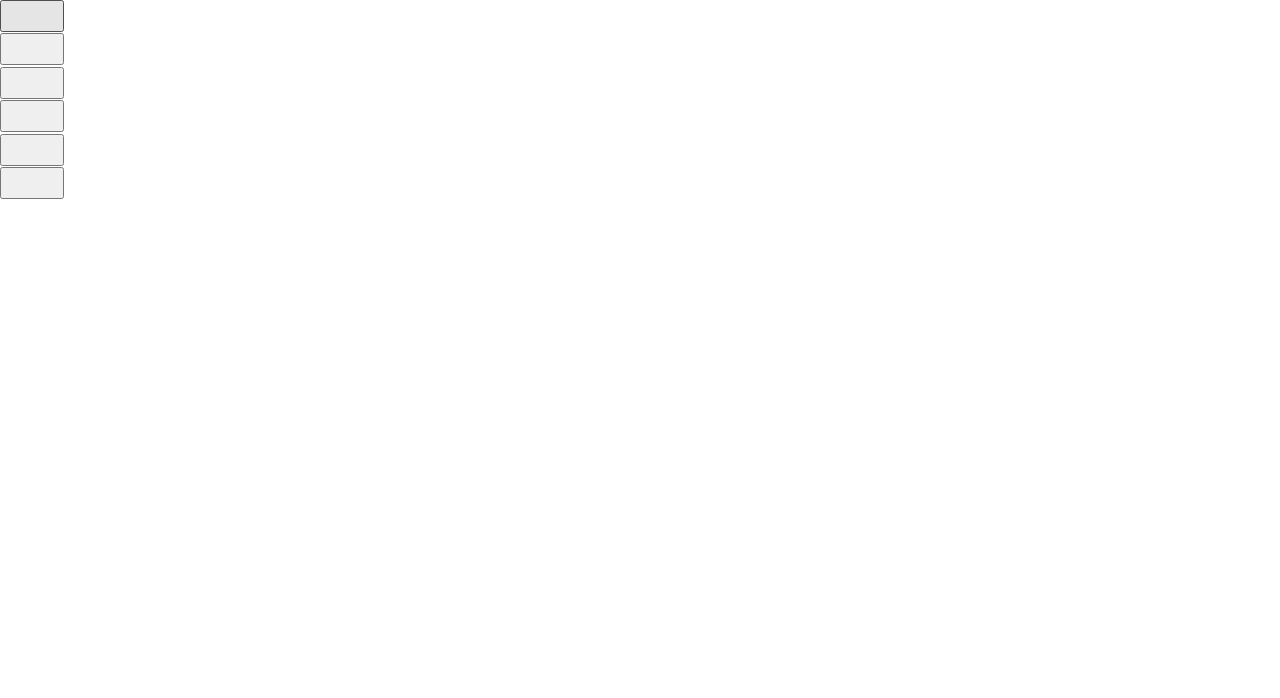
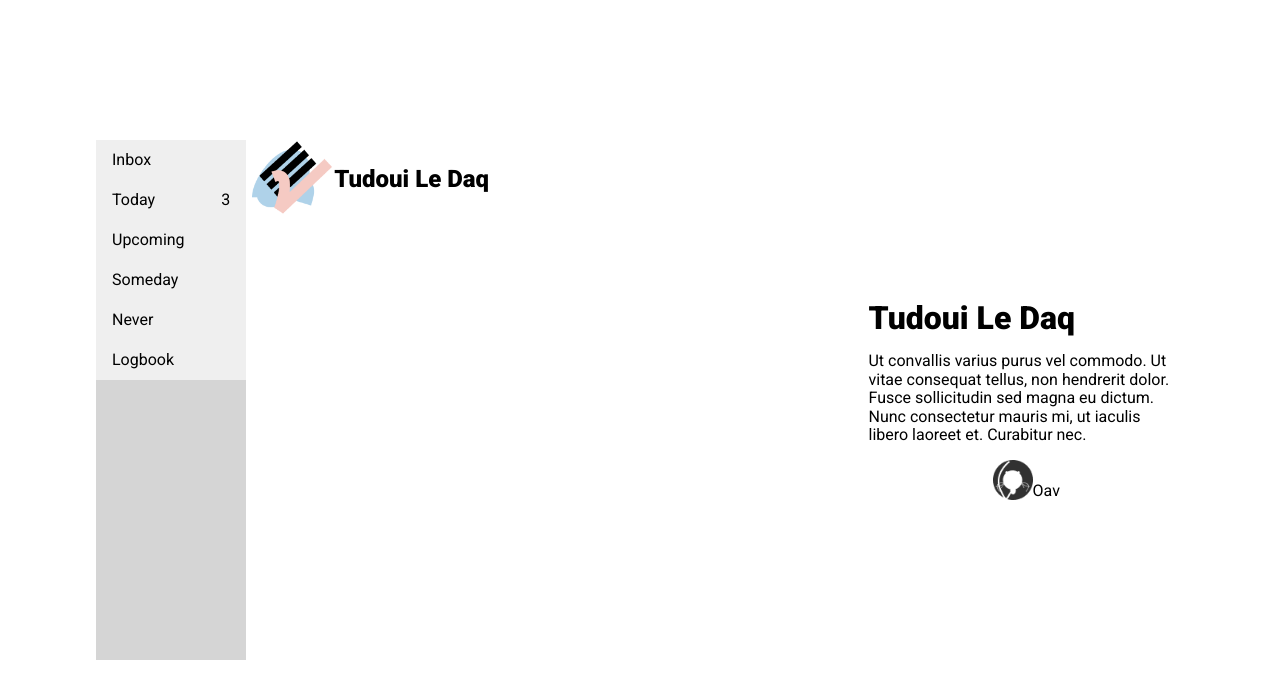
Before and after one commit to oavqt/014-tdtop, a website built with webpack: page src/index.html in a window 1280 px wide. Built offline with nearby package versions, Linux system fonts and the light colour scheme.

Commit message:
Style the application's basic layout

```diff
--- a/src/css/styles.css
+++ b/src/css/styles.css
@@ -1,14 +1,65 @@
 @import url(nreset.css);
+
+a {
+  color: black;
+  text-decoration: none;
+}
+
+a:hover {
+  cursor: pointer;
+}
+
+.a--github {
+  align-items: flex-end;
+  display: flex;
+}
 
 body {
   font-family: 'Roboto', sans-serif;
 }
 
 button {
+  border: none;
   height: 2em;
   width: 4em;
 }
 
+button:hover {
+  cursor: pointer;
+}
+
+.btn--logo {
+  background: transparent;
+  height: 100%;
+  width: 5.5em;
+}
+
+.btn--logo:hover {
+  animation: rotate 1s alternate ease-out forwards;
+}
+
+.img--github {
+  width: 2.5em;
+}
+
+.img--logo {
+  width: 5em;
+}
+
+@keyframes rotate {
+  from {
+    transform: rotate(0deg);
+  }
+  to {
+    transform: rotate(42deg);
+  }
+}
+
+.title__text {
+  margin: 0;
+}
+
+/*Task*/
 .task {
   background-color: #31313133;
   display: flex;
@@ -39,3 +90,76 @@ button {
   display: flex;
   justify-content: space-between;
 }
+
+/*Content*/
+.content {
+  align-items: center;
+  display: flex;
+  height: 100vh;
+  justify-content: center;
+  width: 100vw;
+}
+
+.content__application {
+  display: flex;
+  height: 65vh;
+  justify-content: space-between;
+  width: 85vw;
+}
+
+/*Application Demo*/
+.application__demo {
+  display: flex;
+  width: 69%;
+}
+
+/*Sidebar*/
+.demo__sidebar {
+  background: #31313133;
+  width: 20%;
+}
+
+.demo__sidebar button {
+  align-items: center;
+  display: flex;
+  height: 2.5em;
+  justify-content: space-between;
+  padding: 0 1em;
+  width: 100%;
+}
+
+.demo__sidebar button:hover {
+  color: white;
+  background: #58a6ff;
+}
+
+/*Display*/
+.demo__display {
+  width: 80%;
+}
+
+.display__title {
+  align-items: center;
+  display: flex;
+}
+
+.display__title .title__text {
+  font-size: 1.5rem;
+}
+
+/*Application Misc*/
+.application__misc {
+  width: 29%;
+}
+
+/*Information*/
+.application__misc .misc__information {
+  align-items: center;
+  flex-direction: column;
+  height: 100%;
+  justify-content: center;
+}
+
+.information__title {
+  align-self: flex-start;
+}
--- a/src/index.js
+++ b/src/index.js
@@ -8,9 +8,11 @@ theApplication();
 if (module.hot) {
   module.hot.accept();
 
-  // const content = document.querySelector('.content');
+  const content = document.querySelector('.content');
 
-  // while (content.firstChild) {
-  //   content.removeChild(content.lastChild);
-  // }
+  while (content.firstChild) {
+    content.removeChild(content.lastChild);
+  }
+
+  theApplication();
 }
--- a/src/theDom.js
+++ b/src/theDom.js
@@ -1,4 +1,6 @@
 import { theElement } from './theElement';
+import logo from './images/myLogo.png';
+import github from './images/myGithub.png';
 
 //DOM Tools
 //Create DOM Elements
@@ -112,32 +114,57 @@ const theSidebar = () => {
     theElement.create(
       'div',
       { class: 'sidebar__inbox' },
-      theElement.create('button', { class: 'btn--inbox' })
+      theElement.create(
+        'button',
+        { class: 'btn--inbox' },
+        theElement.create('span', { class: 'inbox__text' }, 'Inbox')
+      )
     ),
     theElement.create(
       'div',
       { class: 'sidebar__today' },
-      theElement.create('button', { class: 'btn--today' })
+      theElement.create(
+        'button',
+        { class: 'btn--today' },
+        theElement.create('span', { class: 'today__text' }, 'Today'),
+        theElement.create('span', { class: 'today__count' }, '3')
+      )
     ),
     theElement.create(
       'div',
       { class: 'sidebar__upcoming' },
-      theElement.create('button', { class: 'btn--upcoming' })
+      theElement.create(
+        'button',
+        { class: 'btn--upcoming' },
+        theElement.create('span', { class: 'upcoming__text' }, 'Upcoming')
+      )
     ),
     theElement.create(
       'div',
       { class: 'sidebar__someday' },
-      theElement.create('button', { class: 'btn--someday' })
+      theElement.create(
+        'button',
+        { class: 'btn--someday' },
+        theElement.create('span', { class: 'someday__text' }, 'Someday')
+      )
     ),
     theElement.create(
       'div',
       { class: 'sidebar__never' },
-      theElement.create('button', { class: 'btn--never' })
+      theElement.create(
+        'button',
+        { class: 'btn--never' },
+        theElement.create('span', { class: 'never__text' }, 'Never')
+      )
     ),
     theElement.create(
       'div',
       { class: 'sidebar__logbook' },
-      theElement.create('button', { class: 'btn--logbook' })
+      theElement.create(
+        'button',
+        { class: 'btn--logbook' },
+        theElement.create('span', { class: 'logbook__text' }, 'Logbook')
+      )
     ),
     theElement.create('div', { class: 'sidebar__project' })
   );
@@ -146,7 +173,20 @@ const theSidebar = () => {
 
 //Create Application Display
 const theDisplay = () => {
-  const display = theElement.create('div', { class: 'demo__display' });
+  const display = theElement.create(
+    'div',
+    { class: 'demo__display' },
+    theElement.create(
+      'div',
+      { class: 'display__title' },
+      theElement.create(
+        'button',
+        { class: 'btn--logo' },
+        theElement.create('img', { class: 'img--logo', src: logo })
+      ),
+      theElement.create('h1', { class: 'title__text' }, 'Tudoui Le Daq')
+    )
+  );
   return display;
 };
 
@@ -158,20 +198,29 @@ const theInformation = () => {
     theElement.create(
       'div',
       { class: 'information__title' },
-      theElement.create('h1', { class: 'title__text' })
+      theElement.create('h1', { class: 'title__text' }, 'Tudoui Le Daq ')
     ),
     theElement.create(
       'div',
       { class: 'information__description' },
-      theElement.create('p', { class: 'description__text' })
+      theElement.create(
+        'p',
+        { class: 'description__text' },
+        'Ut convallis varius purus vel commodo. Ut vitae consequat tellus, non hendrerit dolor. Fusce sollicitudin sed magna eu dictum. Nunc consectetur mauris mi, ut iaculis libero laoreet et. Curabitur nec.'
+      )
     ),
     theElement.create(
       'div',
       { class: 'information__tags' },
       theElement.create(
         'a',
-        { class: 'a--github' },
-        theElement.create('img', { class: 'img--github' })
+        {
+          class: 'a--github',
+          href: 'https://github.com/oavqt',
+          target: '_blank',
+        },
+        theElement.create('img', { class: 'img--github', src: github }),
+        theElement.create('span', {}, 'Oav')
       )
     )
   );
--- a/webpack.base.js
+++ b/webpack.base.js
@@ -24,7 +24,7 @@ const config = {
   plugins: [
     new HTMLWebpackPlugin({
       template: './src/index.html',
-      title: 'Le tudoui',
+      title: 'Tudoui Le Daq',
     }),
   ],
 };
```
Also changed, not shown: src/images/myGithub.png (added), src/images/myLogo.png (added).
